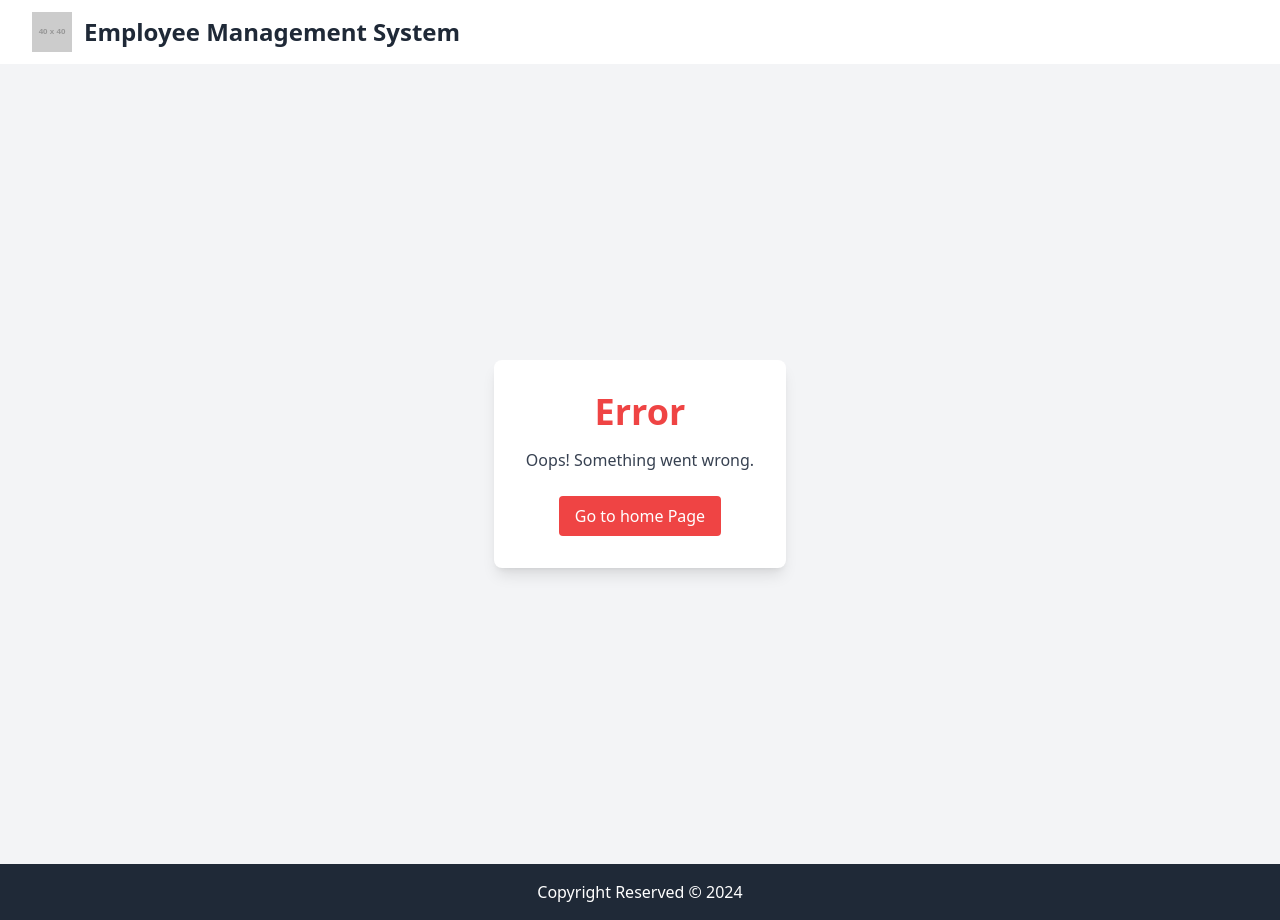
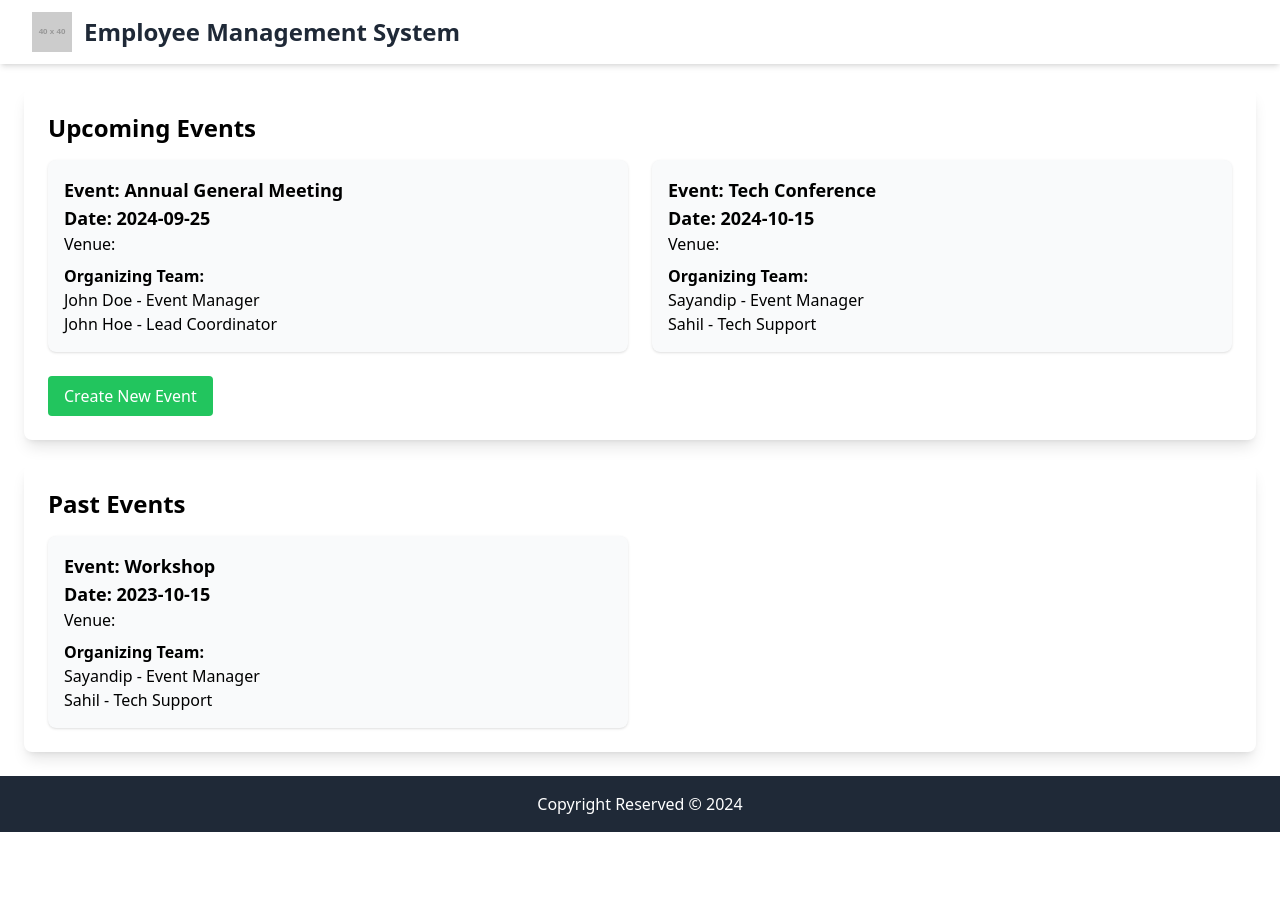
Before and after one commit to sayandip-ghosh/EMS, a React (Vite) app in the folder frontend/: page /admin/events in a window 1280 px wide. After the commit the page ends 832 px from the top, so only its background shows below. Built offline with nearby package versions, Linux system fonts and the light colour scheme; a web font is replaced by a local one.

Commit message:
Admin events page setup

```diff
--- a/frontend/src/Components/Dashboard/AdminDashboard.jsx
+++ b/frontend/src/Components/Dashboard/AdminDashboard.jsx
@@ -17,6 +17,11 @@ const AdminDashboard = ({ membersData, projectsData, eventsData }) => {
   const inactiveMembers = membersData.filter(
     (member) => member.performance <= 20 || member.attendance <= 20
   );
+
+  const getUpcomingEvents = () => {
+    const today = new Date().toISOString().split('T')[0];
+    return eventsData.filter(event => event.date >= today);
+  };
 
   return (
     <div className="p-6 space-y-6">
@@ -89,7 +94,7 @@ const AdminDashboard = ({ membersData, projectsData, eventsData }) => {
       <section className="bg-white shadow-lg rounded-lg p-6">
         <h2 className="text-2xl font-bold mb-4">Upcoming Events</h2>
         <div className="grid grid-cols-1 md:grid-cols-2 gap-6">
-          {eventsData.map((event) => (
+          {getUpcomingEvents().map((event) => (
             <div key={event.id} className="bg-gray-50 p-4 rounded-lg shadow">
               <h3 className="text-lg font-semibold">{event.name}</h3>
               <p>Date: {event.date}</p>
--- /dev/null
+++ b/frontend/src/Components/Events/AdminEvents.jsx
@@ -0,0 +1,179 @@
+import React, { useState } from 'react';
+
+const EventComponent = ({eventsData, membersData}) => {
+  const [events, setEvents] = useState(eventsData); // Using imported events data
+  const [eventDetails, setEventDetails] = useState({
+    date: '',
+    venue: '',
+    organizingTeam: [],
+  });
+  const [isModalOpen, setIsModalOpen] = useState(false);
+
+  const handleAddEvent = () => {
+    setIsModalOpen(true);
+    setEventDetails({
+        name: '',
+      date: '',
+      venue: '',
+      organizingTeam: [],
+    });
+  };
+
+  const handleTeamMemberAssign = (member, assignment) => {
+    setEventDetails((prevDetails) => ({
+      ...prevDetails,
+      organizingTeam: [
+        ...prevDetails.organizingTeam.filter((m) => m.memberId !== member.id),
+        { memberId: member.id, assignment },
+      ],
+    }));
+  };
+
+  const handleSaveEvent = () => {
+    const newEvent = {
+      ...eventDetails,
+      id: events.length + 1,
+    };
+    setEvents([...events, newEvent]);
+    setIsModalOpen(false);
+  };
+
+  const getUpcomingEvents = () => {
+    const today = new Date().toISOString().split('T')[0];
+    return events.filter(event => event.date >= today);
+  };
+
+  const getPastEvents = () => {
+    const today = new Date().toISOString().split('T')[0];
+    return events.filter(event => event.date < today);
+  };
+
+  const getMemberNameById = (id) => {
+    const member = membersData.find((m) => m.id === id);
+    return member ? member.name : 'Unknown Member';
+  };
+
+  return (
+    <div className="p-6 space-y-6">
+      {/* Upcoming Events Section */}
+      <section className="bg-white shadow-lg rounded-lg p-6">
+        <h2 className="text-2xl font-bold mb-4">Upcoming Events</h2>
+        <div className="grid grid-cols-1 md:grid-cols-2 gap-6">
+          {getUpcomingEvents().map((event) => (
+            <div key={event.id} className="bg-gray-50 p-4 rounded-lg shadow">
+                <h2 className="text-lg font-semibold">Event: {event.name}</h2>
+              <h3 className="text-lg font-semibold">Date: {event.date}</h3>
+              <p>Venue: {event.venue}</p>
+              <h4 className="mt-2 font-semibold">Organizing Team:</h4>
+              <ul>
+                {event.organizingTeam.map((member) => (
+                  <li key={member.memberId}>
+                    {getMemberNameById(member.memberId)} - {member.assignment}
+                  </li>
+                ))}
+              </ul>
+            </div>
+          ))}
+        </div>
+        <button
+          className="mt-6 bg-green-500 text-white py-2 px-4 rounded"
+          onClick={handleAddEvent}
+        >
+          Create New Event
+        </button>
+      </section>
+
+      {/* Past Events Section */}
+      <section className="bg-white shadow-lg rounded-lg p-6">
+        <h2 className="text-2xl font-bold mb-4">Past Events</h2>
+        <div className="grid grid-cols-1 md:grid-cols-2 gap-6">
+          {getPastEvents().map((event) => (
+            <div key={event.id} className="bg-gray-50 p-4 rounded-lg shadow">
+                <h2 className="text-lg font-semibold">Event: {event.name}</h2>
+              <h3 className="text-lg font-semibold">Date: {event.date}</h3>
+              <p>Venue: {event.venue}</p>
+              <h4 className="mt-2 font-semibold">Organizing Team:</h4>
+              <ul>
+                {event.organizingTeam.map((member) => (
+                  <li key={member.memberId}>
+                    {getMemberNameById(member.memberId)} - {member.assignment}
+                  </li>
+                ))}
+              </ul>
+            </div>
+          ))}
+        </div>
+      </section>
+
+      {/* Add Event Modal */}
+      {isModalOpen && (
+        <div className="fixed inset-0 flex items-center justify-center bg-gray-900 bg-opacity-50 z-50">
+          <div className="bg-white rounded-lg shadow-lg p-6 w-full max-w-md">
+            <h2 className="text-xl font-bold mb-4">Create New Event</h2>
+            <div className="mb-4">
+            <label className="block mb-2">Event:</label>
+            <input
+                type="text"
+                className="border p-2 w-full"
+                value={eventDetails.name}
+                onChange={(e) =>
+                  setEventDetails({ ...eventDetails, name: e.target.value })
+                }
+                placeholder="Enter Name"
+              />
+              <label className="block mb-2">Date</label>
+              <input
+                type="date"
+                className="border p-2 w-full"
+                value={eventDetails.date}
+                onChange={(e) =>
+                  setEventDetails({ ...eventDetails, date: e.target.value })
+                }
+              />
+              <label className="block mt-4 mb-2">Venue</label>
+              <input
+                type="text"
+                className="border p-2 w-full"
+                value={eventDetails.venue}
+                onChange={(e) =>
+                  setEventDetails({ ...eventDetails, venue: e.target.value })
+                }
+                placeholder="Enter venue"
+              />
+              <label className="block mt-4 mb-2">Organizing Team</label>
+              <ul className="space-y-4">
+                {membersData.map((member) => (
+                  <li key={member.id}>
+                    <label>
+                      <select
+                        className="border p-1 rounded"
+                        onChange={(e) => handleTeamMemberAssign(member, e.target.value)}
+                        defaultValue="None"
+                      >
+                        <option value="None">Select Assignment</option>
+                        <option value="Event Manager">Event Manager</option>
+                        <option value="Coordinator">Coordinator</option>
+                        <option value="Tech Support">Tech Support</option>
+                      </select>
+                      {' '}{member.name}
+                    </label>
+                  </li>
+                ))}
+              </ul>
+            </div>
+
+            {/* Save Button */}
+            <button
+              className="mt-4 bg-green-500 text-white py-2 px-4 rounded"
+              onClick={handleSaveEvent}
+            >
+              Save Event
+            </button>
+          </div>
+        </div>
+      )}
+    </div>
+  );
+};
+
+export default EventComponent;
--- a/frontend/src/Data/eventsData.js
+++ b/frontend/src/Data/eventsData.js
@@ -1,4 +1,32 @@
 export const eventsData = [
-    { id: 1, name: "Annual Conference", date: "2024-09-30", location: "New York" },
-    { id: 2, name: "Marketing Summit", date: "2024-10-15", location: "San Francisco" },
-  ];
+  {
+    id: 1,
+    name: 'Annual General Meeting',
+    date: '2024-09-25',
+    location: 'Main Hall, Building A',
+    organizingTeam: [
+      { memberId: 1, assignment: 'Event Manager' },
+      { memberId: 2, assignment: 'Lead Coordinator' },
+    ],
+  },
+  {
+    id: 2,
+    name: 'Tech Conference',
+    date: '2024-10-15',
+    location: 'Conference Room, Block B',
+    organizingTeam: [
+      { memberId: 3, assignment: 'Event Manager' },
+      { memberId: 4, assignment: 'Tech Support' },
+    ],
+  },
+  {
+    id: 3,
+    name: 'Workshop',
+    date: '2023-10-15',
+    location: 'Conference Room, Block B',
+    organizingTeam: [
+      { memberId: 3, assignment: 'Event Manager' },
+      { memberId: 4, assignment: 'Tech Support' },
+    ],
+  },
+];
--- a/frontend/src/main.jsx
+++ b/frontend/src/main.jsx
@@ -11,6 +11,7 @@ import Error from './Components/Error/Error.jsx'
 import HomePage from './Components/HomePage/HomePage.jsx'
 import AdminDashboard from './Components/Dashboard/AdminDashboard.jsx'
 import AdminProjects from './Components/Projects/AdminProjects.jsx'
+import AdminEvents from './Components/Events/AdminEvents.jsx'
 import { membersData } from './Data/membersData.js'
 import { projectsData } from './Data/projectsData.js'
 import { eventsData } from './Data/eventsData.js'
@@ -36,6 +37,7 @@ const router= createBrowserRouter(
               eventsData={eventsData}
             />} />
       <Route path='/admin/projects' element={<AdminProjects projectsData={projectsData} membersData={membersData} />} />
+      <Route path='/admin/events' element={<AdminEvents eventsData={eventsData} membersData={membersData} />} />
       <Route path='*' element={<Error/>} />
     </Route>
   )
```
